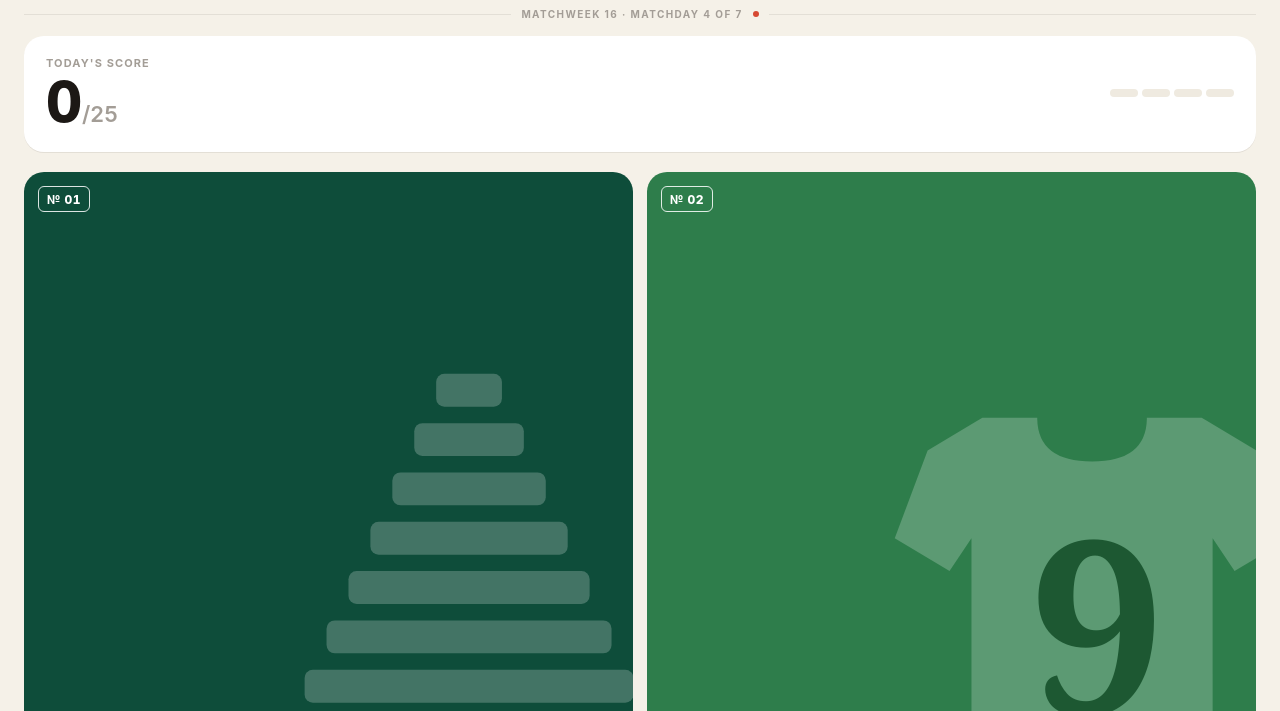
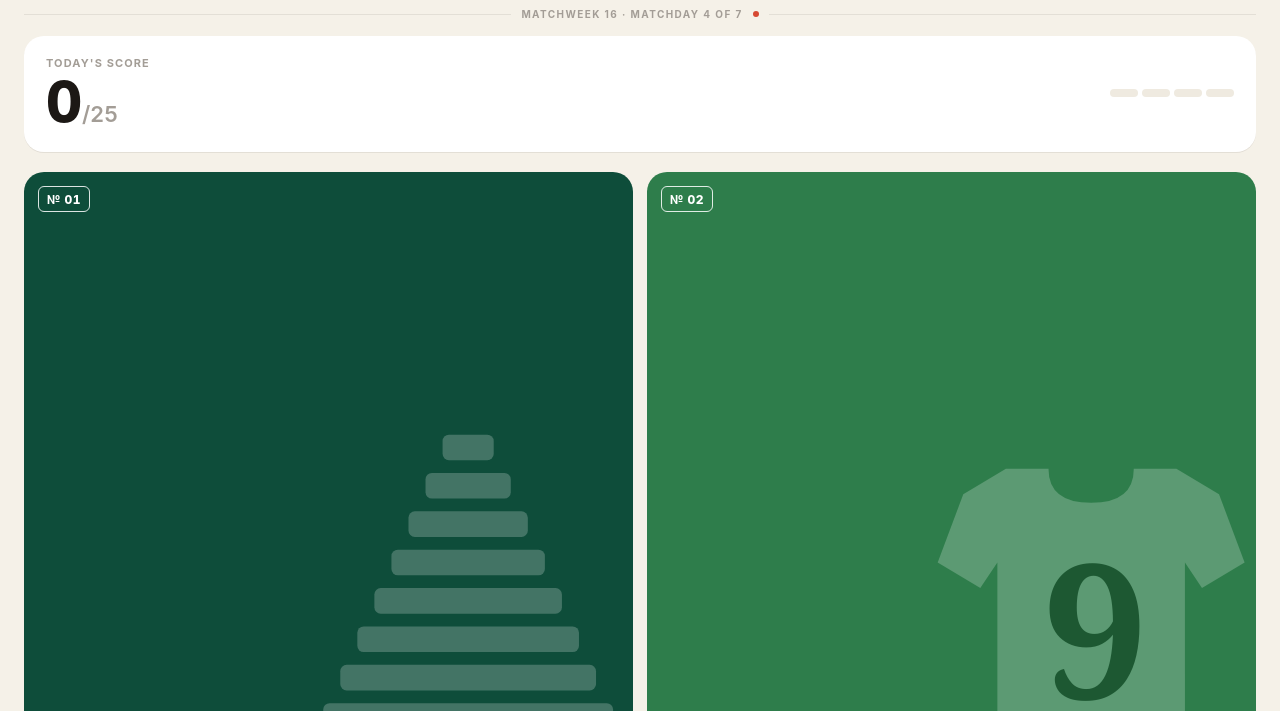
Before and after one commit to Rexhep93/project-501, a website with bundled scripts: page index.html in a window 1280 px wide. Shown: the part 89-800 px from the top of the page. Built offline with nearby package versions, Linux system fonts and the light colour scheme; no server answers.

Commit message:
Update styles.css

```diff
--- a/css/styles.css
+++ b/css/styles.css
@@ -297,10 +297,10 @@ input {
 /* Hero art — large, cropped on right edge */
 .tile-art {
     position: absolute;
-    right: -18%;
-    bottom: -14%;
-    width: 90%;
-    height: 90%;
+    right: -8%;
+    bottom: -6%;
+    width: 70%;
+    height: 70%;
     z-index: 1;
     pointer-events: none;
     color: rgba(255, 255, 255, 0.22);
```
